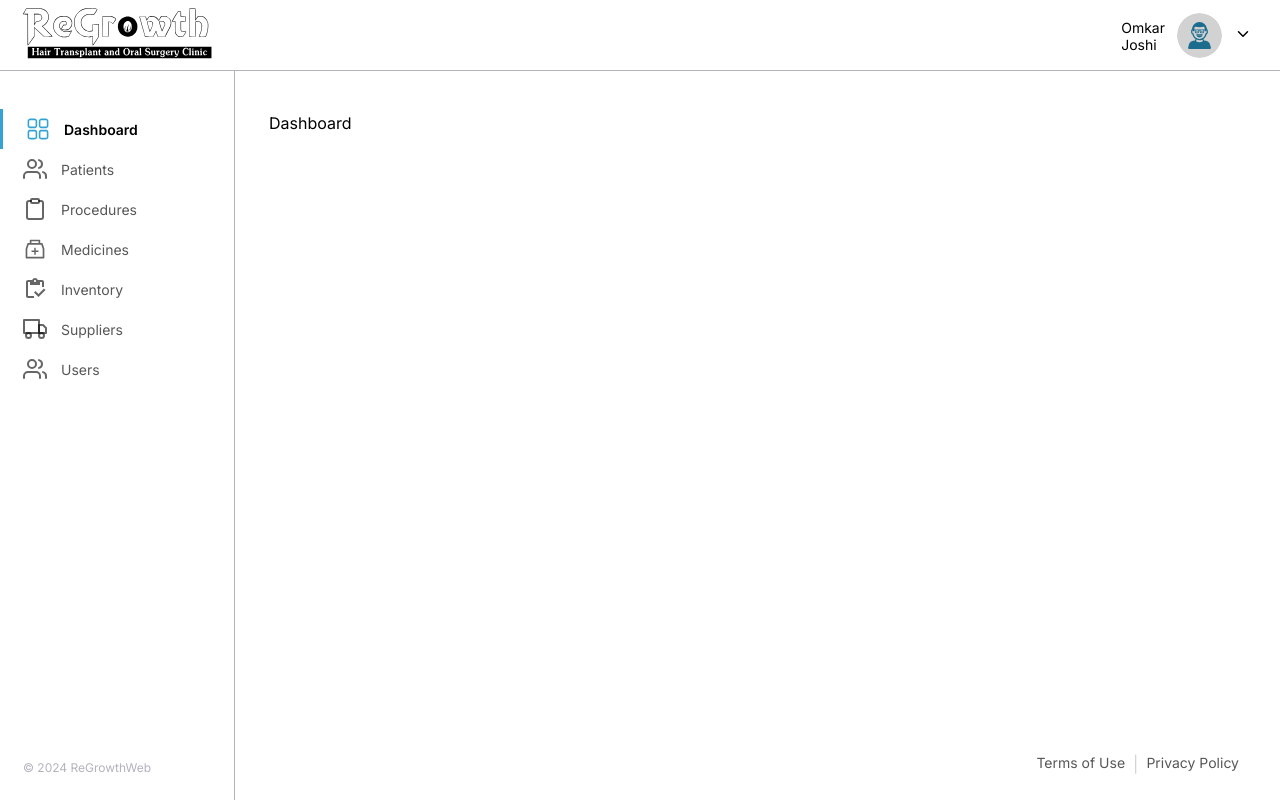
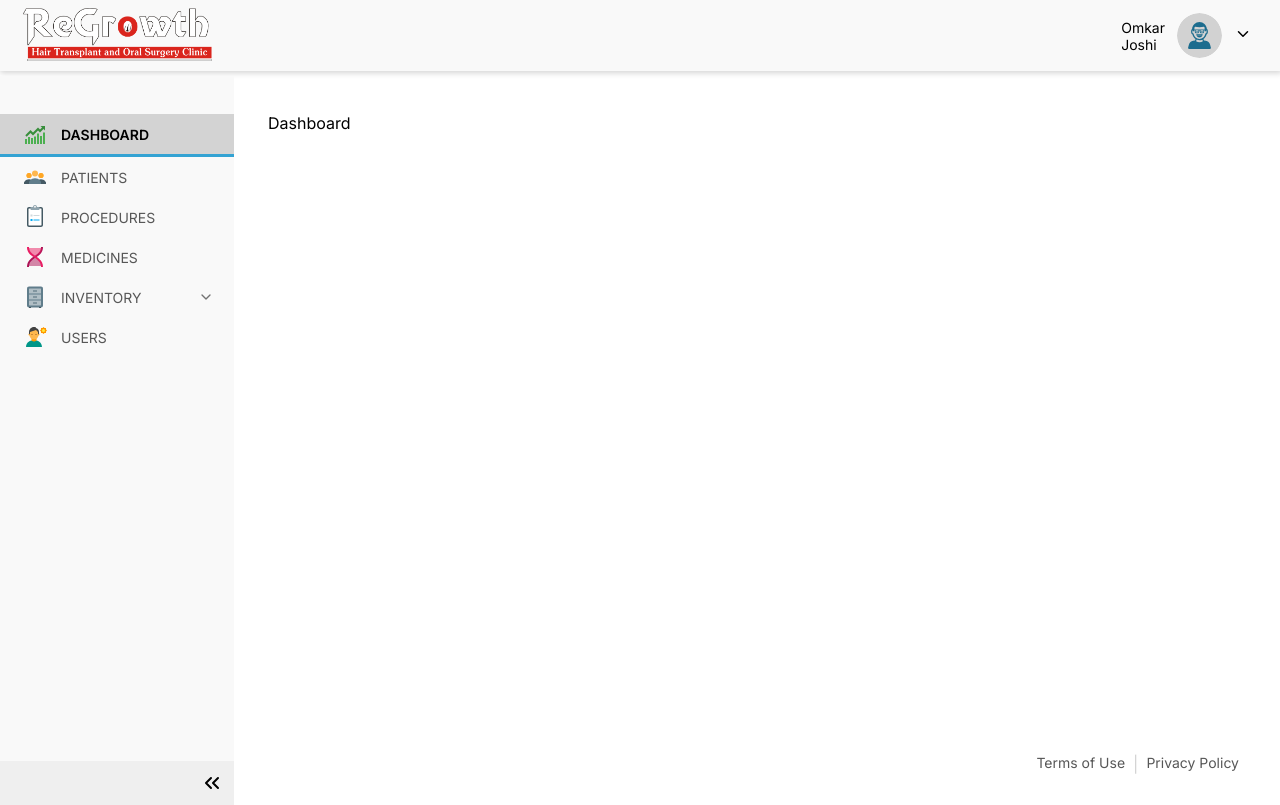
Before and after one commit to AniketLokare/DentalClinicWebApp, a React (Vite) app: page / in a window 1280 px wide. Built offline with nearby package versions, Linux system fonts and the light colour scheme.

Commit message:
Chore: Added UI Changes

```diff
--- a/src/assets/index.ts
+++ b/src/assets/index.ts
@@ -1,5 +1,5 @@
 import AvatarIcon from './images/avatar.svg';
 import ReactIcon from './images/react.svg';
-import regrowthIcon from './images/regrowth.svg';
+import regrowthIcon from './images/regrowthLogo.png';
 
 export { AvatarIcon, ReactIcon, regrowthIcon };
--- a/src/components/NavItem/index.tsx
+++ b/src/components/NavItem/index.tsx
@@ -5,6 +5,7 @@ import {
   BLACK,
   FADED_BLACK,
   GRAY34,
+  LIGHT_GRAY,
   PRIMARY_BLUE,
   WHITE_SMOKE,
 } from 'src/constants/colors';
@@ -64,7 +65,8 @@ export const NavItem: React.FC<NavItemProps> = ({
       <ListItem
         sx={{
           padding: 0,
-          borderLeft: isActive ? `3px solid ${PRIMARY_BLUE}` : 'none',
+          borderBottom: isActive ? `3px solid ${PRIMARY_BLUE}` : 'none',
+          backgroundColor: isActive ? LIGHT_GRAY : 'transparent',
         }}
       >
         <ListItemButton
--- a/src/pages/Layout/Header/Header.scss
+++ b/src/pages/Layout/Header/Header.scss
@@ -2,9 +2,11 @@
 
 .header {
   max-height: 70px;
-  border-bottom: 1px solid color_variables.$ash-gray;
+  border-bottom: 1px solid color_variables.$lighter-gray;
   display: flex;
   justify-content: space-between;
+  background-color: color_variables.$lighter-gray;
+  box-shadow: 1px 1px 6px 1px color_variables.$light-gray;
 }
 
 .logo {
--- a/src/pages/Layout/LeftPanel/LeftPanel.scss
+++ b/src/pages/Layout/LeftPanel/LeftPanel.scss
@@ -5,6 +5,26 @@
   flex-direction: column;
   min-width: 234px;
   height: 100%;
+  margin-top: 5px;
   justify-content: space-between;
-  border-right: 1px solid color_variables.$ash-gray;
+  transition: min-width 0.2s;
+  background-color: color_variables.$lighter-gray;
+
+&.collapsed {
+  min-width: 30px;
+
+  .MuiListItemText-root {
+    display: none;
+  }
 }
+
+.toggle-icon {
+  display: flex;
+  justify-content: right;
+  align-items: center;
+  padding: 10px;
+  cursor: pointer;
+  border: none;
+}
+
+}
--- a/src/pages/Layout/LeftPanel/LeftPanelData.tsx
+++ b/src/pages/Layout/LeftPanel/LeftPanelData.tsx
@@ -1,11 +1,7 @@
 import React from 'react';
-import { AiOutlineMedicineBox } from 'react-icons/ai';
-import { FiClipboard, FiTruck, FiUsers } from 'react-icons/fi';
-import { MdOutlineInventory } from 'react-icons/md';
-import { RxDashboard } from 'react-icons/rx';
+import { FcBiotech, FcBullish, FcConferenceCall, FcFilingCabinet, FcInTransit, FcPortraitMode, FcSurvey } from 'react-icons/fc';
 import {
   DASHBOARD_PATH,
-  INVENTORY,
   MEDICINES,
   PATIENTS,
   PROCEDURES,
@@ -15,38 +11,40 @@ import {
 
 export const globalOptions = [
   {
-    title: 'Dashboard',
-    icon: <RxDashboard size="24px" />,
+    title: 'DASHBOARD',
+    icon: <FcBullish size="24px" />,
     route: DASHBOARD_PATH,
   },
   {
-    title: 'Patients',
-    icon: <FiUsers size="24px" />,
+    title: 'PATIENTS',
+    icon: <FcConferenceCall size="24px" />,
     route: PATIENTS,
   },
   {
-    title: 'Procedures',
-    icon: <FiClipboard size="24px" />,
+    title: 'PROCEDURES',
+    icon: <FcSurvey size="24px" />,
     route: PROCEDURES,
   },
   {
-    title: 'Medicines',
-    icon: <AiOutlineMedicineBox size="24px" />,
+    title: 'MEDICINES',
+    icon: <FcBiotech size="24px" />,
     route: MEDICINES,
   },
   {
-    title: 'Inventory',
-    icon: <MdOutlineInventory size="24px" />,
-    route: INVENTORY,
+    title: 'INVENTORY',
+    icon: <FcFilingCabinet size="24px" />,
+    options: [
+      {
+        title: 'SUPPLIERS',
+        icon: <FcInTransit size="24px" />,
+        route: SUPPLIERS,
+        isSubItem: true,
+      },
+    ],
   },
   {
-    title: 'Suppliers',
-    icon: <FiTruck size="24px" />,
-    route: SUPPLIERS,
-  },
-  {
-    title: 'Users',
-    icon: <FiUsers size="24px" />,
+    title: 'USERS',
+    icon: <FcPortraitMode size="24px" />,
     route: USERS,
   },
 ];
--- a/src/pages/Layout/LeftPanel/index.tsx
+++ b/src/pages/Layout/LeftPanel/index.tsx
@@ -1,33 +1,33 @@
-import React from 'react';
+import React, { useState } from 'react';
 import { NavItem } from 'src/components';
 import Box from '@mui/material/Box';
 import List from '@mui/material/List';
-import Typography from '@mui/material/Typography';
 import { globalOptions } from './LeftPanelData';
 
 import './LeftPanel.scss';
-import { ASH_GRAY } from 'src/constants/colors';
+import { FiChevronsLeft, FiChevronsRight } from 'react-icons/fi';
 
 const LeftPanel: React.FC = () => {
+  const [isCollapsed, setIsCollapsed] = useState(false);
+
+  const togglePanel = () => {
+    setIsCollapsed(!isCollapsed);
+  };
+
   return (
-    <Box className="leftPanel">
+    <Box className={`leftPanel ${isCollapsed ? 'collapsed' : ''}`}>
       <List sx={{ marginTop: '30px' }}>
-        {globalOptions.map((op) => (
-          <NavItem key={op.title} option={op} />
+        {globalOptions.map((item) => (
+          <NavItem key={item.title} option={item} />
         ))}
       </List>
-      <Box sx={{ padding: '25px 23px' }}>
-        <Typography
-          sx={{
-            fontSize: '12px',
-            lineHeight: '15px',
-            fontWeight: 400,
-            color: ASH_GRAY,
-          }}
-        >
-          © {new Date().getFullYear()} ReGrowthWeb
-        </Typography>
-      </Box>
+      <button
+        className="toggle-icon"
+        onClick={togglePanel}
+        aria-label={isCollapsed ? 'Expand panel' : 'Collapse panel'}
+      >
+        {isCollapsed ? <FiChevronsRight size="24px" /> : <FiChevronsLeft size="24px" />}
+      </button>
     </Box>
   );
 };
```
Also changed, not shown: src/assets/images/regrowth.svg (deleted), src/assets/images/regrowthLogo.png (added).
